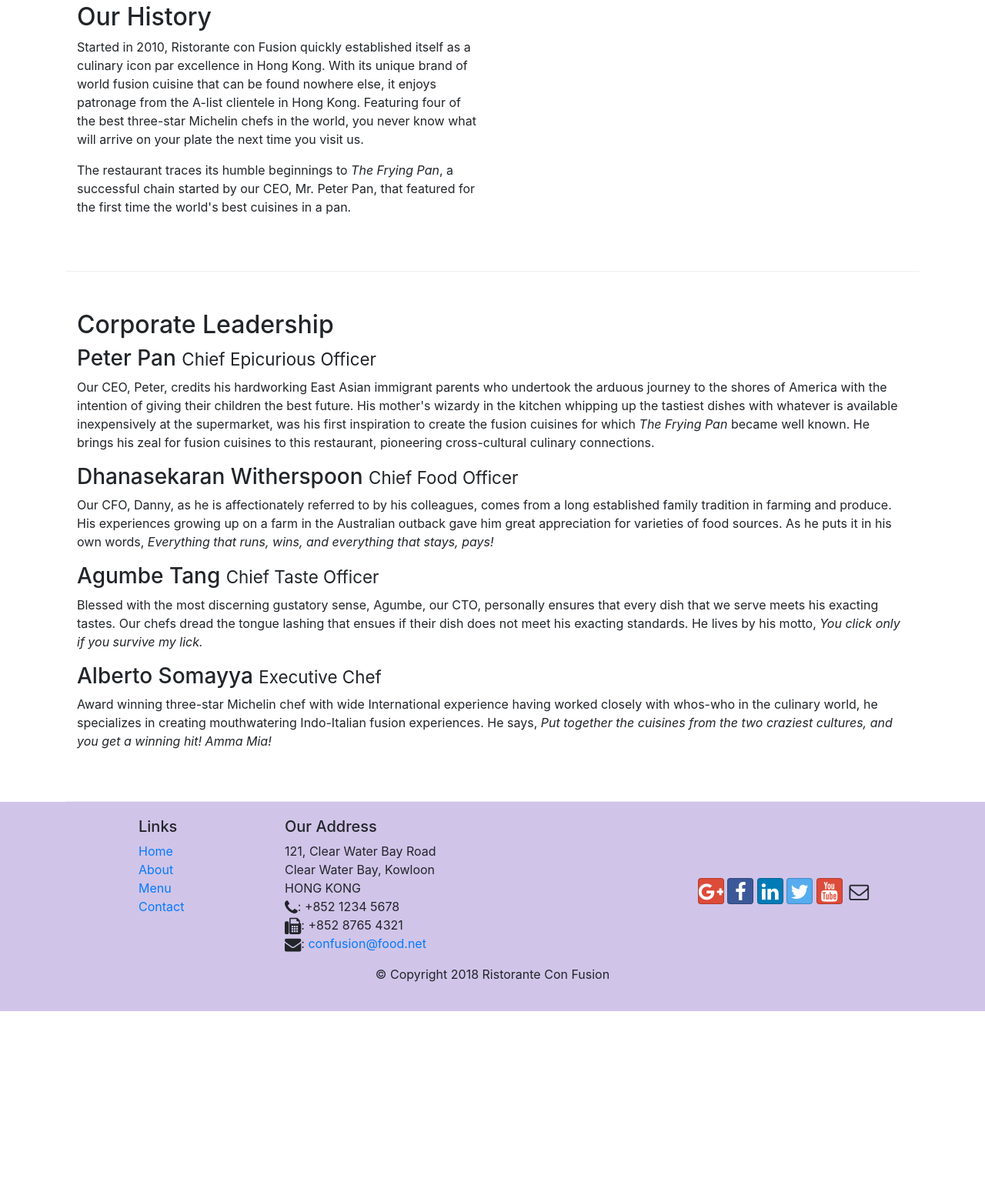
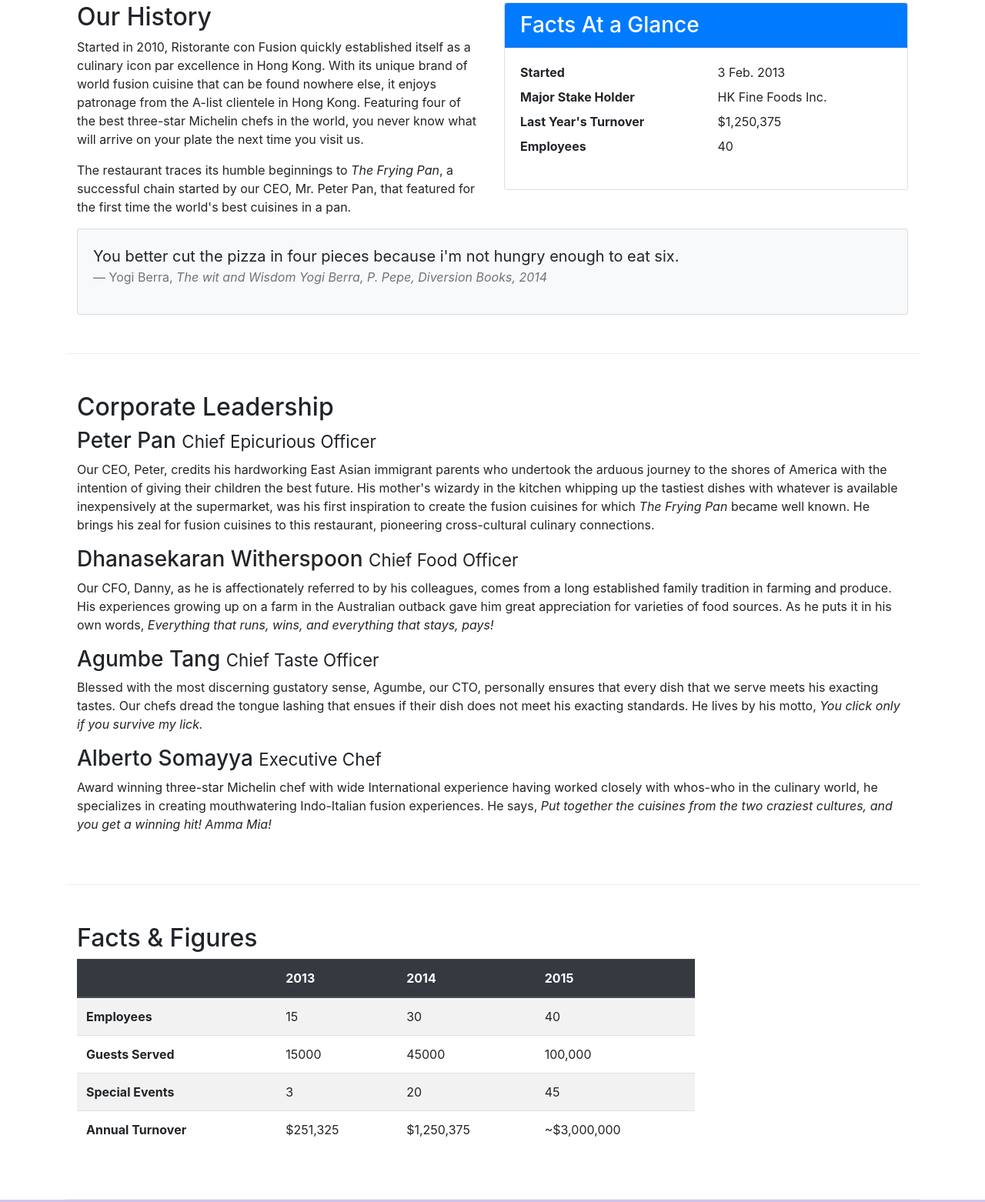
Before and after one commit to JustinZeyeum/Bootstrap4, a website: page aboutus.html in a window 1280 px wide. Shown: the part 482-2044 px from the top of the page at 77% size. Before the commit the page ends 1796 px from the top, so only its background shows below. Drawn offline with nearby package versions, Linux system fonts and the light colour scheme.

Commit message:
Displayin Tables and Cards

```diff
--- a/aboutus.html
+++ b/aboutus.html
@@ -66,6 +66,34 @@
                 <p>The restaurant traces its humble beginnings to <em>The Frying Pan</em>, a successful chain started by our CEO, Mr. Peter Pan, that featured for the first time the world's best cuisines in a pan.</p>
             </div>
             <div class="col-12 col-sm">
+                <div class="card">
+                    <h3 class="card-header bg-primary text-white">Facts At a Glance</h3>
+                    <div class="card-body">
+                        <dl class="row">
+                            <dt class="col-6">Started</dt>
+                            <dd class="col-6">3 Feb. 2013</dd>
+                            <dt class="col-6">Major Stake Holder</dt>
+                            <dd class="col-6">HK Fine Foods Inc.</dd>
+                            <dt class="col-6">Last Year's Turnover</dt>
+                            <dd class="col-6">$1,250,375</dd>
+                            <dt class="col-6">Employees</dt>
+                            <dd class="col-6">40</dd>
+                        </dl>
+                    </div>
+                </div>
+            </div>
+            <div class="col-12">
+                <div class="card card-body bg-light">
+                    <blockquote class="blockquote">
+                        <p class="mb-0">You better cut the pizza in four pieces because i'm not hungry enough to eat six.
+                        </p>
+                        <footer class="blockquote-footer">Yogi Berra,
+                            <cite title="Source Title">The wit and Wisdom
+                                Yogi Berra, P. Pepe, Diversion Books, 2014
+                            </cite>
+                        </footer>
+                    </blockquote>
+                </div>
             </div>
         </div>
 
@@ -74,24 +102,59 @@
             <div class="col-12">
                 <h2>Corporate Leadership</h2>
                 <h3>Peter Pan <small>Chief Epicurious Officer</small></h3>
-                <div class="d-none d-sm-block">
-                    <p>Our CEO, Peter, credits his hardworking East Asian immigrant parents who undertook the arduous journey to the shores of America with the intention of giving their children the best future. His mother's wizardy in the kitchen whipping up the tastiest dishes with whatever is available inexpensively at the supermarket, was his first inspiration to create the fusion cuisines for which <em>The Frying Pan</em> became well known. He brings his zeal for fusion cuisines to this restaurant, pioneering cross-cultural culinary connections.</p>
-                </div>
+                <p class="d-none d-sm-block">Our CEO, Peter, credits his hardworking East Asian immigrant parents who undertook the arduous journey to the shores of America with the intention of giving their children the best future. His mother's wizardy in the kitchen whipping up the tastiest dishes with whatever is available inexpensively at the supermarket, was his first inspiration to create the fusion cuisines for which <em>The Frying Pan</em> became well known. He brings his zeal for fusion cuisines to this restaurant, pioneering cross-cultural culinary connections.</p>
                 <h3>Dhanasekaran Witherspoon <small>Chief Food Officer</small></h3>
-                <div class="d-none d-sm-block">
-                    <p>Our CFO, Danny, as he is affectionately referred to by his colleagues, comes from a long established family tradition in farming and produce. His experiences growing up on a farm in the Australian outback gave him great appreciation for varieties of food sources. As he puts it in his own words, <em>Everything that runs, wins, and everything that stays, pays!</em></p>
-                </div>
+                <p class="d-none d-sm-block">Our CFO, Danny, as he is affectionately referred to by his colleagues, comes from a long established family tradition in farming and produce. His experiences growing up on a farm in the Australian outback gave him great appreciation for varieties of food sources. As he puts it in his own words, <em>Everything that runs, wins, and everything that stays, pays!</em></p>
                 <h3>Agumbe Tang <small>Chief Taste Officer</small></h3>
-                <div class="d-none d-sm-block">
-                    <p>Blessed with the most discerning gustatory sense, Agumbe, our CTO, personally ensures that every dish that we serve meets his exacting tastes. Our chefs dread the tongue lashing that ensues if their dish does not meet his exacting standards. He lives by his motto, <em>You click only if you survive my lick.</em></p>
-                </div>
+                <p class="d-none d-sm-block">Blessed with the most discerning gustatory sense, Agumbe, our CTO, personally ensures that every dish that we serve meets his exacting tastes. Our chefs dread the tongue lashing that ensues if their dish does not meet his exacting standards. He lives by his motto, <em>You click only if you survive my lick.</em></p>
                 <h3>Alberto Somayya <small>Executive Chef</small></h3>
-                <div class="d-none d-sm-block">
-                    <p>Award winning three-star Michelin chef with wide International experience having worked closely with whos-who in the culinary world, he specializes in creating mouthwatering Indo-Italian fusion experiences. He says, <em>Put together the cuisines from the two craziest cultures, and you get a winning hit! Amma Mia!</em></p>
-                </div>
+                <p class="d-none d-sm-block">Award winning three-star Michelin chef with wide International experience having worked closely with whos-who in the culinary world, he specializes in creating mouthwatering Indo-Italian fusion experiences. He says, <em>Put together the cuisines from the two craziest cultures, and you get a winning hit! Amma Mia!</em></p>
             </div>
        </div>
-
+       <div class="row row-content">
+           <div class="col-12 col-sm-9">
+               <h2>Facts &amp; Figures</h2>
+               <div class="table-responsive">
+                    <table class="table table-striped">
+                        <thead class="thead-dark">
+                            <tr>
+                                <th>&nbsp;</th>
+                                <th>2013</th>
+                                <th>2014</th>
+                                <th>2015</th>
+                            </tr>
+                        </thead>
+                        <tbody>
+                            <tr>
+                                <th>Employees</th>
+                                <td>15</td>
+                                <td>30</td>
+                                <td>40</td>
+                            </tr>
+                            <tr>
+                                <th>Guests Served</th>
+                                <td>15000</td>
+                                <td>45000</td>
+                                <td>100,000</td>
+                            </tr>
+                            <tr>
+                                <th>Special Events</th>
+                                <td>3</td>
+                                <td>20</td>
+                                <td>45</td>
+                            </tr>
+                            <tr>
+                                <th>Annual Turnover</th>
+                                <td>$251,325</td>
+                                <td>$1,250,375</td>
+                                <td>~$3,000,000</td>
+                            </tr>
+                        </tbody>
+                    </table>
+               </div>
+            </div>
+            <div class="col-12 col-sm-3"></div>
+        </div>
     </div>
 
     <footer class="footer">
```
